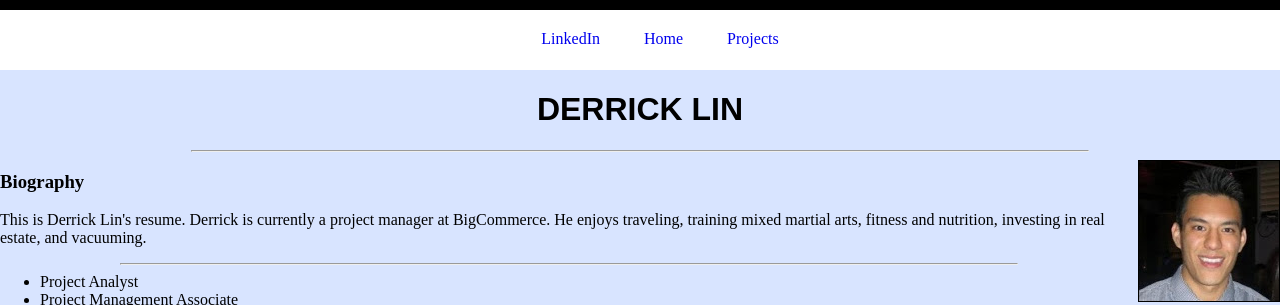
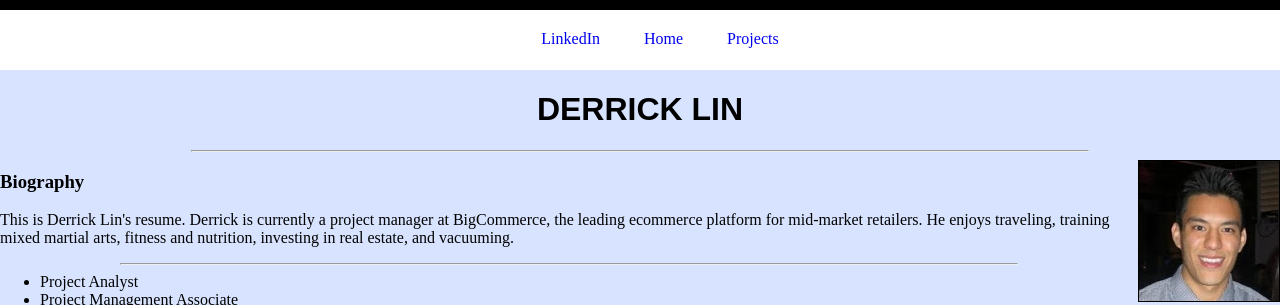
Before and after one commit to Derrick-Lin/Derrick-Lin.github.io, a plain HTML site: page index.html in a window 1280 px wide. Shown: the top 305 px of the page. Drawn offline with Linux system fonts and the light colour scheme.

Commit message:
updated biography

```diff
--- a/index.html
+++ b/index.html
@@ -18,7 +18,7 @@
     <hr width="70%">
     <img src="DerrickLin_Picture.jpg" alt="Picture of Derrick Lin" title="Derrick Lin" id="derrick">
     <h3>Biography</h3>
-    <p>This is Derrick Lin's resume. Derrick is currently a project manager at BigCommerce. He enjoys traveling, training mixed martial arts, fitness and nutrition, investing in real estate, and vacuuming. </p>
+    <p>This is Derrick Lin's resume. Derrick is currently a project manager at BigCommerce, the leading ecommerce platform for mid-market retailers. He enjoys traveling, training mixed martial arts, fitness and nutrition, investing in real estate, and vacuuming. </p>
     <hr>
     <ul>
       <li>Project Analyst</li>
```
